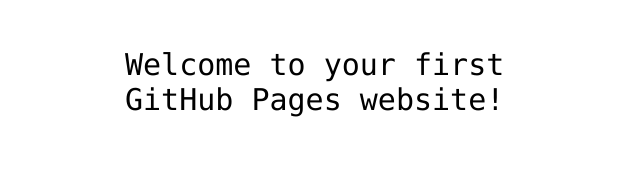
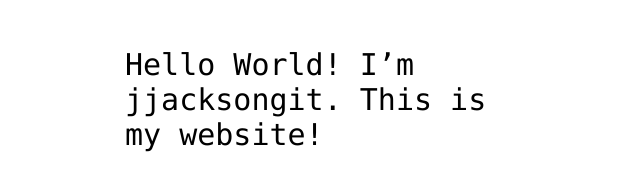
Before and after one commit to jjacksongit/jjacksongit.github.io, a plain HTML site: page index.html in a window 1280 px wide. Shown: the part 341-532 px from the top of the page, without its empty margins (315-955 px from the left). Drawn offline with Linux system fonts and the light colour scheme.

Commit message:
Update index.html

```diff
--- a/index.html
+++ b/index.html
@@ -12,7 +12,7 @@
 <img src="https://octodex.github.com/images/daftpunktocat-thomas.gif" id="octocat" alt="octocat-gif" />
 
 <!-- Change this code here by copy and pasting your template on line 15 -->
-<p>Welcome to your first GitHub Pages website!</p>
+<p>Hello World! I’m jjacksongit. This is my website!</p>
 
 </body>
 </html>
```
